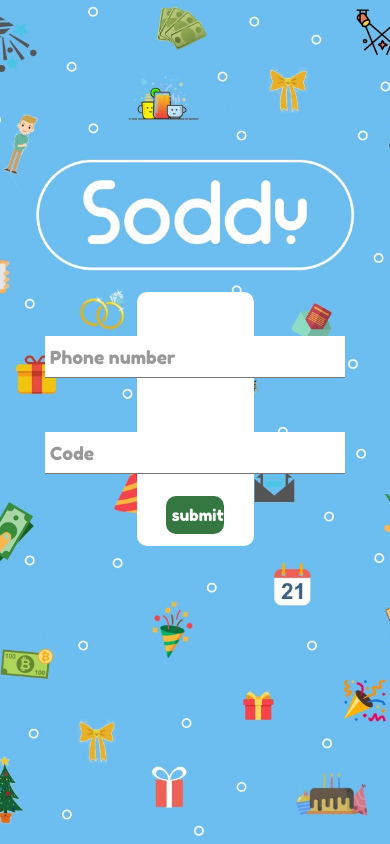
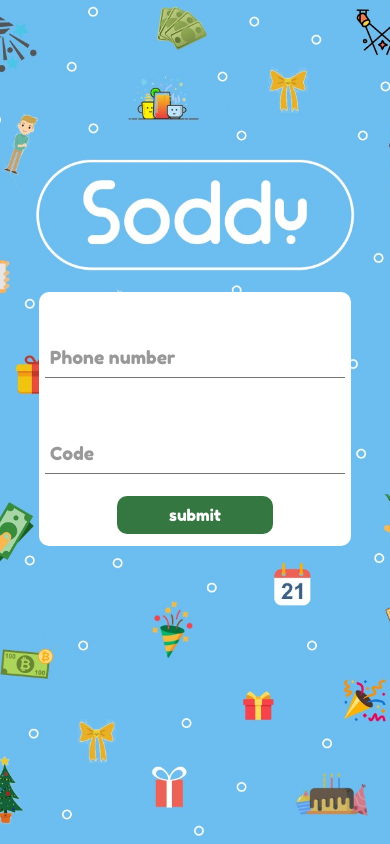
Before and after one commit to lacexd/reference-api, a website: page documentation/index.html in a window 390 px wide. Shown: the top 844 px of the page. Drawn offline with nearby package versions, Linux system fonts and the light colour scheme.

Commit message:
updated documentation

```diff
--- a/documentation/style.css
+++ b/documentation/style.css
@@ -44,6 +44,20 @@
   background-color: #357740;
   font-size: 1rem;
   font-family: 'Fredoka One', cursive;
+}
+
+@media only screen and (max-width: 600px) {
+  .container {
+    position: absolute;
+    display: flex;
+    flex-direction: column;
+    height: 30%;
+    justify-content: space-around;
+    align-items: center;
+    background-color: white;
+    border-radius: 10px;
+    width: 80%;
+  }
 }
 
 
```
